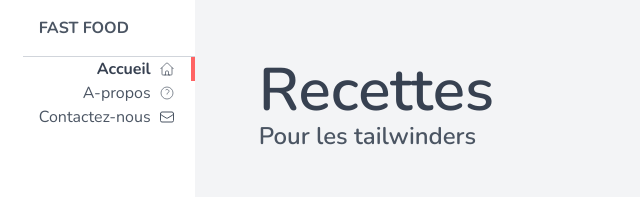
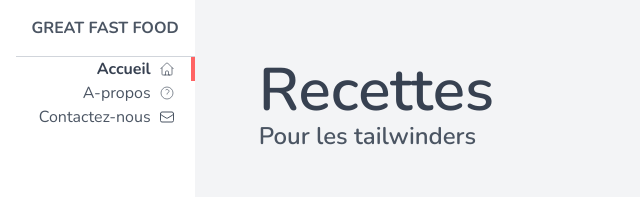
Before and after one commit to FOKO-KENMOGNE-Wilfried/Projet_Apprentissage, a website: page src/index.html in a window 1280 px wide. Shown: the top 197 px of the page, 232-872 px from the left. Drawn offline with nearby package versions, Linux system fonts and the light colour scheme.

Commit message:
Final Project

```diff
--- a/src/index.html
+++ b/src/index.html
@@ -14,7 +14,7 @@
                 <nav class="text-right">
                     <div class="flex justify-between items-center border-b border-gray-300">
                         <h1 class="font-bold uppercase p-4 ">
-                            <a href="/" class="hover:text-gray-800">Fast Food</a>
+                            <a href="/" class="hover:text-gray-800">Great Fast Food</a>
                         </h1>
                         <div class="px-4 cursor-pointer md:hidden" id="buttonMenu">
                             <svg class="w-6" xmlns="http://www.w3.org/2000/svg" fill="none" viewBox="0 0 24 24" stroke-width="1.5" stroke="currentColor" class="w-6 h-6">
```
